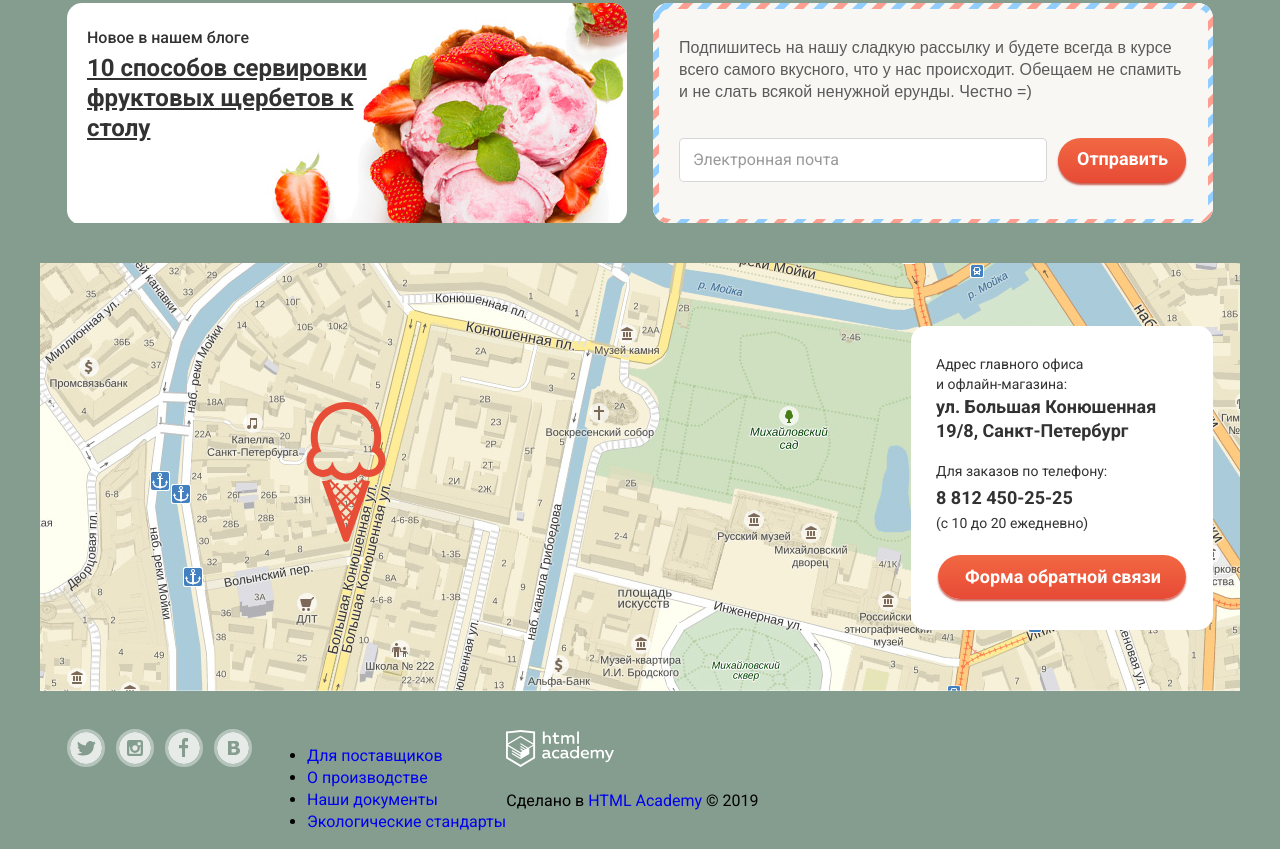
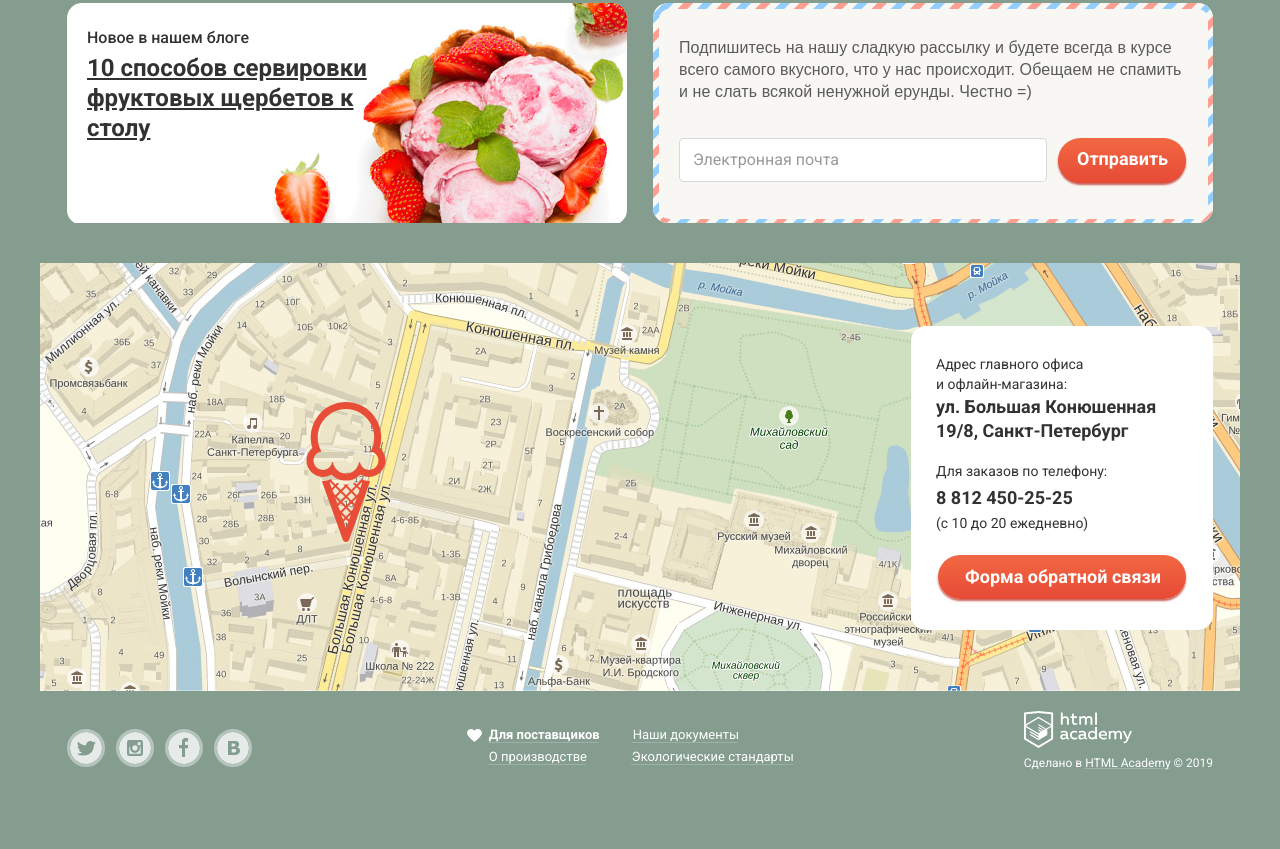
Before and after one commit to bazavei/861641-gllacy-25, a plain HTML site: page index.html in a window 1280 px wide. Shown: the part 1621-2470 px from the top of the page. After the commit the page ends 2394 px from the top, so only its background shows below. Drawn offline with Linux system fonts and the light colour scheme.

Commit message:
доделывает стилизацию футера
поведение карточки товара при наведении

```diff
--- a/css/style.css
+++ b/css/style.css
@@ -469,12 +469,30 @@ input[type="radio"].visually-hidden {
 
 .catalog-item .quick-view {
   display: none;
-  margin: 0 auto;
+}
+
+.catalog-item:hover::after,
+.catalog-item:focus::after {
+  content: "";
+  position: absolute;
+  z-index: 0;
+  width: 293px;
+  height: 100%;
+  top: -6px;
+  left: -13px;
+  padding-bottom: 80px;
+  box-shadow: 0px 20px 20px 0 rgba(0, 0, 0, 0.4);
+  background-color: rgba(248, 247, 244, 0.2);
+  border-radius: 3px;
 }
 
 .catalog-item:hover .quick-view,
 .catalog-item:focus .quick-view {
   display: inline-block;
+  position: absolute;
+  bottom: -52px;
+  z-index: 10;
+  margin-left: 32px;
 }
 
 .features-block {
@@ -699,7 +717,6 @@ input[type="radio"].visually-hidden {
   position: relative;
   width: 1200px;
   margin: 0 auto;
-  margin-bottom: 36px;
 }
 
 .open-map {
@@ -802,6 +819,7 @@ input[type="radio"].visually-hidden {
 .main-footer {
   display: flex;
   flex-wrap: wrap;
+  justify-content: space-between;
 }
 
 .social-list {
@@ -811,6 +829,7 @@ input[type="radio"].visually-hidden {
 
   padding: 0;
   margin: 0;
+  margin-top: 36px;
 
   list-style: none;
 }
@@ -835,3 +854,111 @@ input[type="radio"].visually-hidden {
 .social-button:active {
   opacity: 0.7;
 }
+
+.footer-navigation {
+  margin: 0;
+  margin-top: 30px;
+  margin-left: 27px;
+}
+
+.navigation-list {
+  display: flex;
+  flex-wrap: wrap;
+  width: 340px;
+
+  margin: 0;
+  padding: 0;
+
+  list-style: none;
+}
+
+.navigation-item {
+  box-sizing: border-box;
+  min-width: 110px;
+
+  padding: 0;
+  margin: 0;
+  margin-right: 33px;
+}
+
+.navigation-item a{
+  display: inline-block;
+  position: relative;
+  vertical-align: middle;
+
+  font-family: "Roboto", Arial, sans-serif;
+  font-size: 13px;
+  font-weight: normal;
+  line-height: 18px;
+  color: #ffffff;
+  /* text-decoration: rgba(255, 255, 255, 0.2) underline; */
+}
+
+.navigation-item .active {
+  font-weight: bold;
+}
+
+.navigation-item .active::before {
+  content: "";
+  position: absolute;
+  width: 15px;
+  height: 13px;
+  top: 3px;
+  left: -22px;
+  background: url(../img/svg/heart.svg) no-repeat 0 0;
+}
+
+
+.navigation-item a:hover,
+.navigation-item a:focus,
+.navigation-item a:active,
+.copyright-link:hover,
+.copyright-link:focus,
+.copyright-link:active {
+  color: #ffbc9e;
+}
+
+.navigation-item a:hover::after,
+.navigation-item a:focus::after,
+.navigation-item a:active::after,
+.copyright-link:hover::after,
+.copyright-link:focus::after,
+.copyright-link:active::after
+ {
+  background-color: #ffbc9e;
+}
+
+.navigation-item a::after,
+.copyright-link::after {
+  content: "";
+  left: -1px;
+  bottom: 1px;
+  position: absolute;
+  height: 1px;
+  width: 100%;
+  background-color: rgba(255, 255, 255, 0.2);
+}
+
+.copyright {
+  margin: 0;
+  margin-top: 17px;
+  padding: 0;
+}
+
+.copyright p {
+  padding: 0;
+  margin: 0;
+}
+
+.copyright-link,
+.copyright {
+  font-family: "Roboto",Arial,sans-serif;
+  font-size: 12px;
+  font-weight: normal;
+  line-height: 18px;
+  color: #fefefe;
+}
+
+.copyright-link {
+  position: relative;
+}
--- a/index.html
+++ b/index.html
@@ -255,12 +255,12 @@
             <a class="active" href="for-suppliers.html">Для поставщиков</a>
           </li>
           <li class="navigation-item">
-            <a href="manufacture.html">О производстве</a>
-          </li>
-          <li class="navigation-item">
             <a href="documents.html">Наши документы</a>
           </li>
           <li class="navigation-item">
+              <a href="manufacture.html">О производстве</a>
+            </li>
+            <li class="navigation-item">
             <a href="standarts.html">Экологические стандарты</a>
           </li>
         </ul>
```
